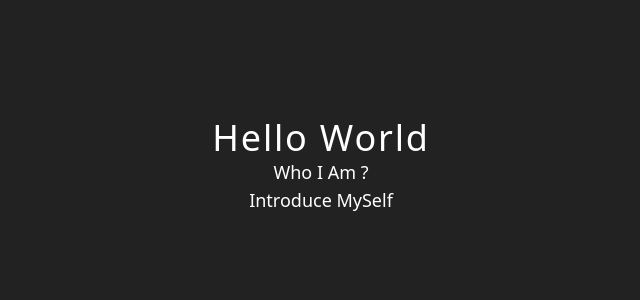
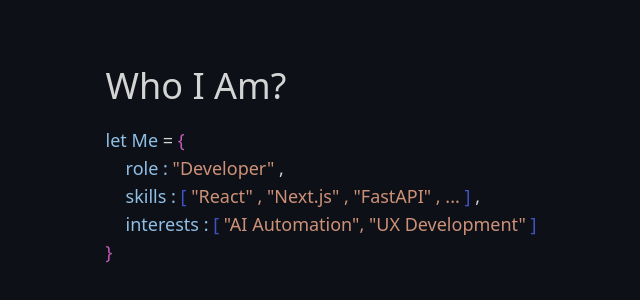
Before and after one commit to b-hyoung/introduc_animation, a Next.js app: page / in a window 1280 px wide. Shown: the part 234-534 px from the top of the page, without its empty margins (319-959 px from the left). Built offline with nearby package versions, Linux system fonts and the light colour scheme.

Commit message:
기본 intro 추가

```diff
--- a/src/app/page.css
+++ b/src/app/page.css
@@ -2,7 +2,7 @@
   margin: 0;
   padding: 0;
   height: 100vh;
-  background-color: rgb(34, 34, 34);
+  background-color: #0d1117;
 }
 
 .app {
@@ -14,3 +14,18 @@
   cursor: pointer;
   margin: 0 auto;
 }
+
+.intro_keyword{
+  color: #90bfe6;
+}
+
+/* 메시지(스킬 , 디벨로퍼 , 흥미 있는것 */
+.intro_Msg{
+  color:#CE9178
+}
+.intro_door{
+  color: #c559bc;
+}
+.intro_door_big{
+  color:#3e54c4;
+}
--- a/src/app/page.tsx
+++ b/src/app/page.tsx
@@ -4,23 +4,61 @@
 import gsap from 'gsap'
 import { useGSAP } from "@gsap/react";
 import './page.css'
+import { ScrollTrigger } from 'gsap/all';
 
 
 function Page() {
   const container = useRef(null);
   const { contextSafe } = useGSAP({ scope: container });
+  gsap.registerPlugin(ScrollTrigger); // 플러그인 등록
+
+
+// useGSAP(() => {
+//   gsap.to(".container",{
+//     scrollTrigger:{
+//       trigger: ".container", //요소가 뷰포트에 드러나는 순간부터 애니메이션 작동
+//       start : "top top", //시작 지점
+//       markers:true, // 트리거 마커 표시(boolean)
+//       scrub:false, // 스크롤 다운되면 원래 위치로 돌아감
+//     },
+//     x:30,
+//     y:30,
+//     rotate:180
+//    })
+// },),{scope : container}
+
+useGSAP(() =>{
+  gsap.to(".intro_hello",{x:0,y:0 , duration:2})
+  gsap.to(".intro_world",{x:0,y:0 , duration:2})
+}),{scope:container}
 
 //클릭 이벤트
-const onClickGood = contextSafe(() => {
-	gsap.to('.good', { rotation: "+=180" });
-});
+// const onClickGood = contextSafe(() => {
+// 	gsap.to('.good', { rotation: "+=180" });
+// });
+
+let Me = {
+role : "Developer" ,
+skills : [ "React" , "Next.js" , "FastAPI" ] ,
+interests : [ "AI Automation", "UX Development" ]
+}
 
 return (
 	<div ref={container} className='container mx-auto h-screen flex items-center '>
-		<div onClick={onClickGood} className="good text-white mx-auto text-lg flex flex-col">
-      <p className='w-max mx-auto tracking-wider text-4xl'>Hello World</p>
-      <p className='w-max mx-auto'>Who I Am ?</p>
-      <p className='w-max mx-auto'>Introduce MySelf</p>
+		<div className="text-[#d4d4d4] mx-auto text-lg flex flex-col">
+      <div className='intro_helloWorld  mx-auto text-4xl w-[100%] mb-5' >
+        <div>
+          Who I Am?
+        </div>
+        </div>
+      <div className='w-max mx-auto'>
+        <div ><span className='intro_keyword'>let </span><span className='intro_keyword'>Me</span> = <span className='intro_door'>&#123;</span></div>
+        <div className='ml-5'><span className='intro_keyword'>role :</span> <span className='intro_Msg'>"Developer"</span> ,</div>
+        <div className='ml-5'><span className='intro_keyword'>skills : </span> <span className='intro_Msg'><span className='intro_door_big'>[</span> "React" , "Next.js" , "FastAPI" , ... <span className='intro_door_big'>]</span></span> ,</div>
+        <div className='ml-5'><span className='intro_keyword'>interests : </span> <span className='intro_Msg'><span className='intro_door_big'>[</span> "AI Automation", "UX Development" <span className='intro_door_big'>]</span></span></div>
+        <div><span className='intro_door'>&#125;</span></div>
+        </div>
+
       </div>
 	</div>
 );
```
